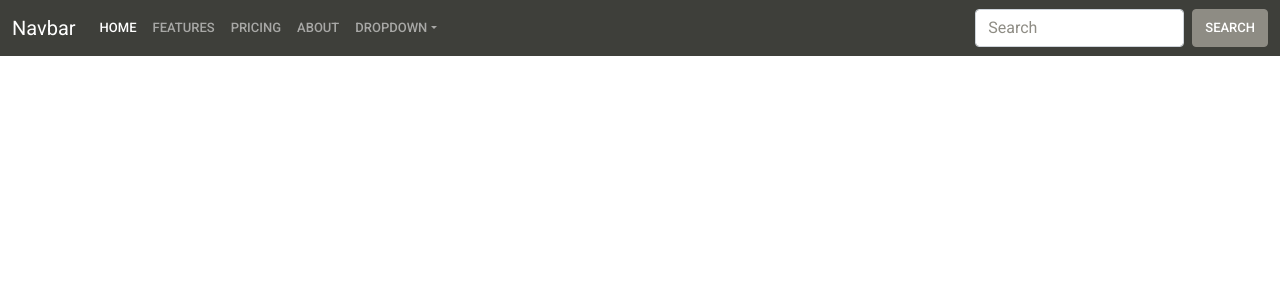
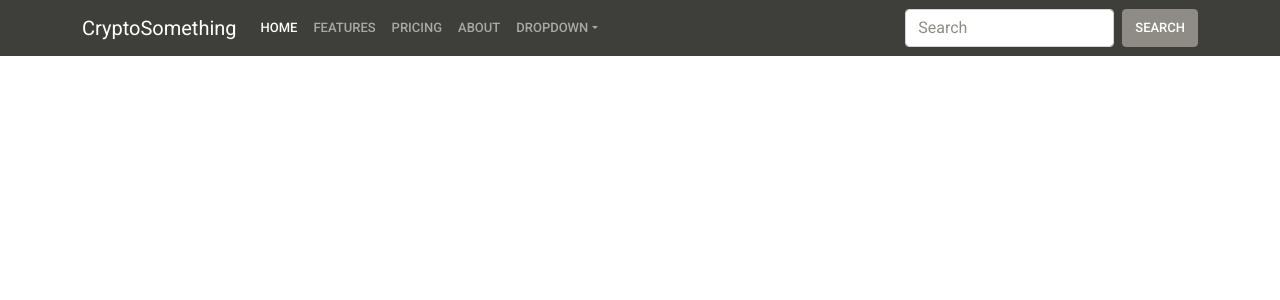
Before and after one commit to jose-marquez89/cryptovest-django, a Django app: page /analysis/ in a window 1280 px wide. Shown: the top 300 px of the page. Run offline with Django 3.2, Linux system fonts and the light colour scheme; some libraries are stand-ins or nearby versions.

Commit message:
adds a temp name

```diff
--- a/cryptovest/analysis/templates/analysis/index.html
+++ b/cryptovest/analysis/templates/analysis/index.html
@@ -13,10 +13,9 @@
 </head>
 
 <body>
-
   <nav class="navbar navbar-expand-lg navbar-dark bg-primary">
-    <div class="container-fluid">
-      <a class="navbar-brand" href="#">Navbar</a>
+    <div class="container">
+      <a class="navbar-brand" href="#">CryptoSomething</a>
       <button class="navbar-toggler" type="button" data-bs-toggle="collapse" data-bs-target="#navbarColor01" aria-controls="navbarColor01" aria-expanded="false" aria-label="Toggle navigation">
         <span class="navbar-toggler-icon"></span>
       </button>
```
